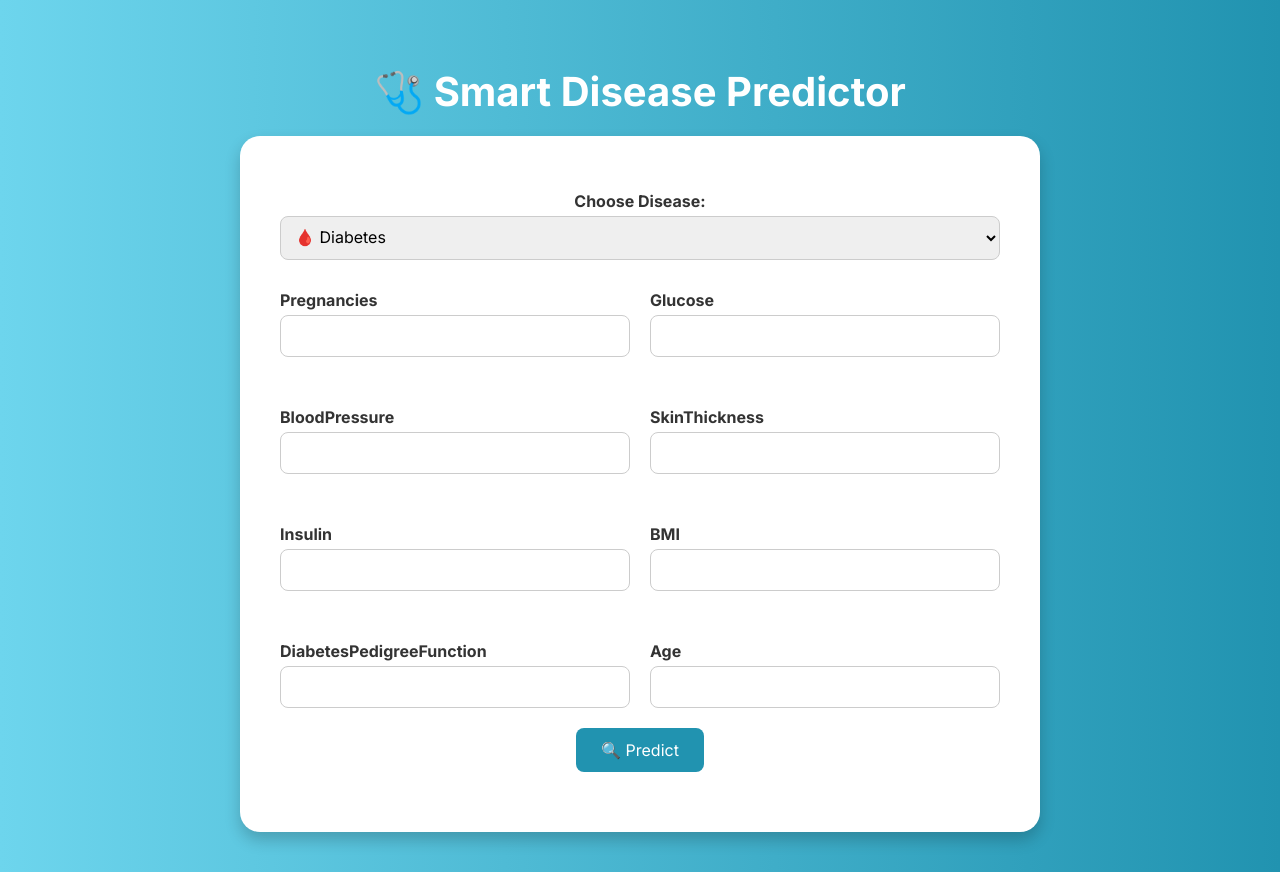
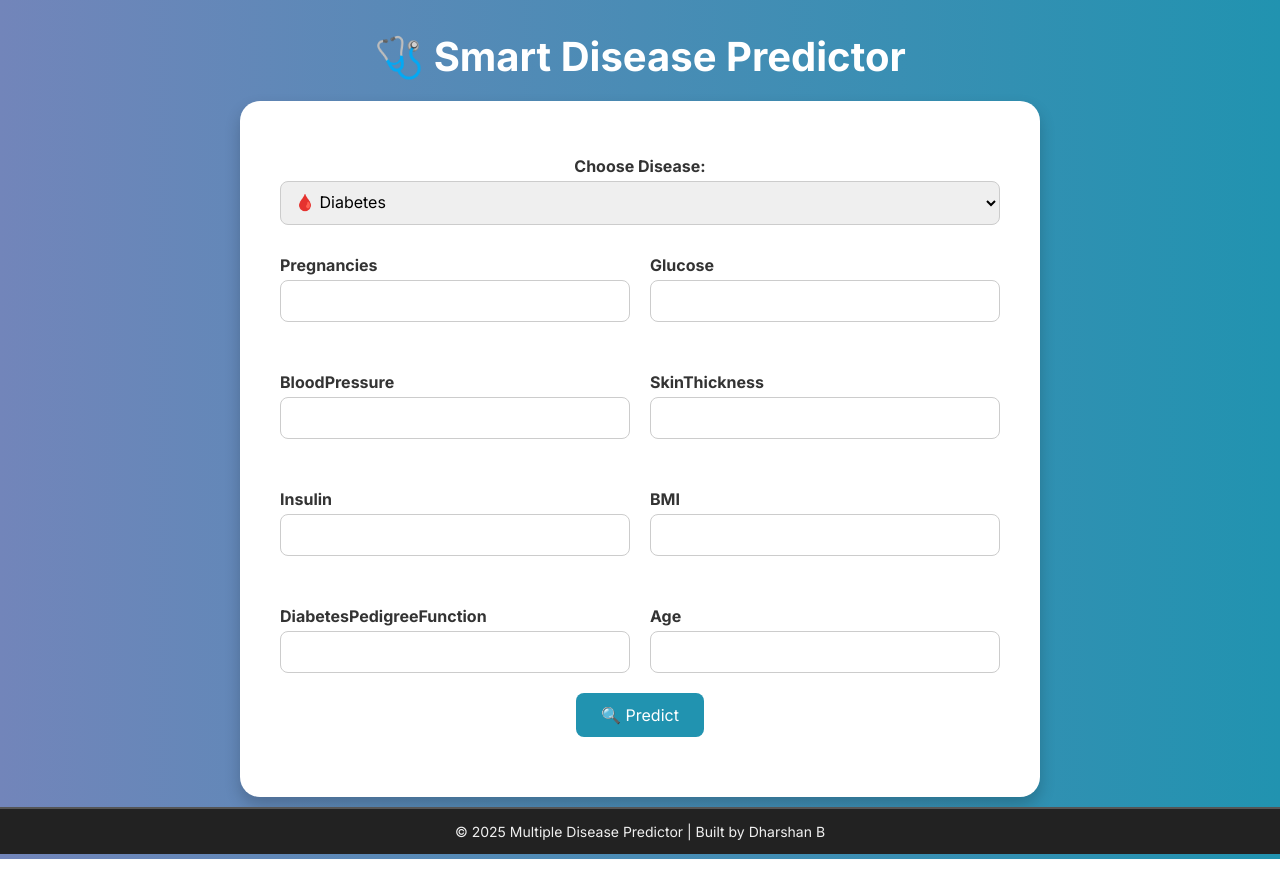
Before and after one commit to Dharshan-B/Heart_and_Diabetes_predictor, a Flask app: page / in a window 1280 px wide. Run offline with Flask 3, Linux system fonts and the light colour scheme; parts of the project's set-up code (start-up, migrations or seed data) failed here and were passed over.

Commit message:
Update: form validation, footer, sex field dropdown, model fixes

```diff
--- a/static/style.css
+++ b/static/style.css
@@ -5,8 +5,8 @@
 
 body {
   margin: 0;
-  padding: 40px 0;
-  background: linear-gradient(to right, #6dd5ed, #2193b0);
+  padding: 5px 0;
+  background: linear-gradient(to right, #7285ba, #2193b0);
   color: #333;
   display: flex;
   justify-content: center;
@@ -95,6 +95,19 @@ button:hover {
   font-weight: bold;
   color: #222;
 }
+.footer {
+  margin-top: 10px;
+  padding: -100px;
+  background-color: #222;
+  color: #f0f0f0;
+  text-align: center;
+  font-size: 14px;
+  border-top: 2px solid #555;
+  position: bottom;
+  width: 100%;
+  bottom: -100px;
+}
+
 
 @keyframes fadeIn {
   from { opacity: 0; }
--- a/templates/index.html
+++ b/templates/index.html
@@ -72,4 +72,8 @@
     createForm('diabetes');
   </script>
 </body>
+<footer class="footer">
+  <p>&copy; 2025 Multiple Disease Predictor | Built by Dharshan B</p>
+</footer>
+
 </html>
```
